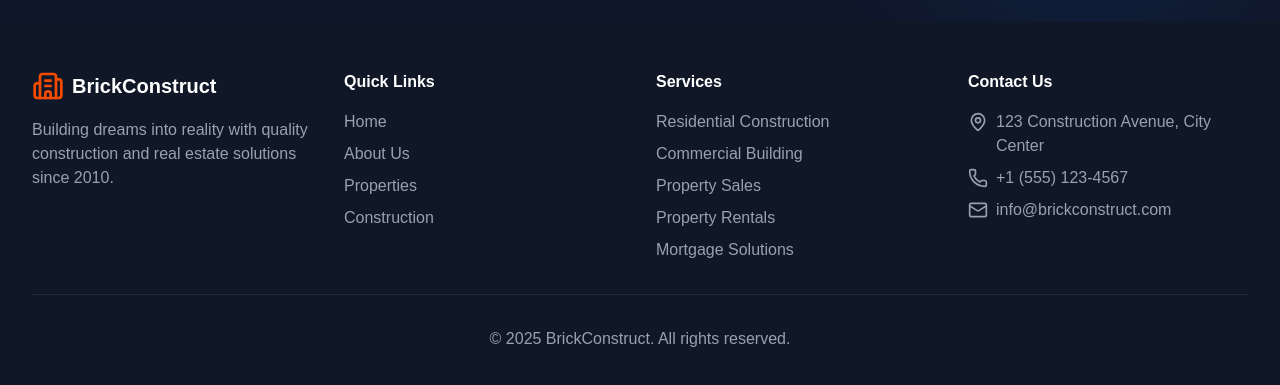
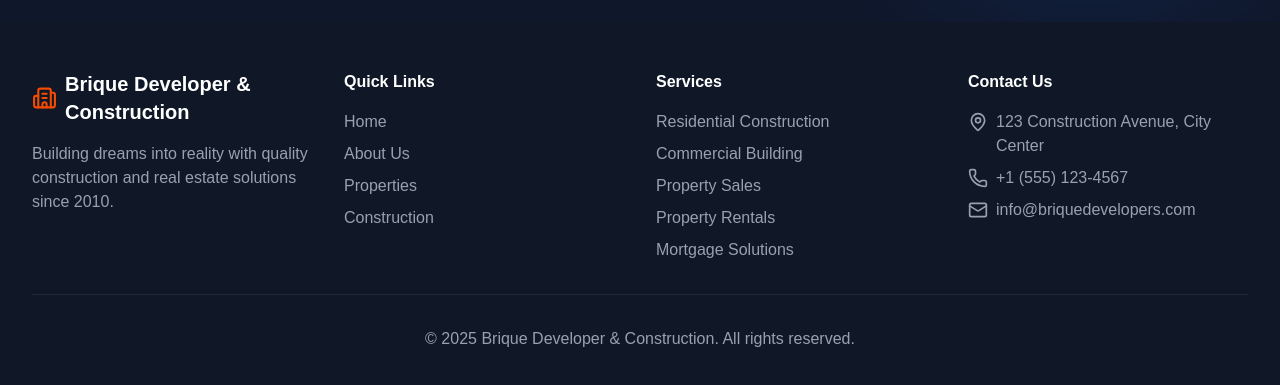
Before and after one commit to briquedeveloper1234-a11y/frontend_brique, a Next.js app: page / in a window 1280 px wide. Shown: the part 6181-6566 px from the top of the page. Built offline with nearby package versions, Linux system fonts and the light colour scheme.

Commit message:
name correction

```diff
--- a/src/app/layout.tsx
+++ b/src/app/layout.tsx
@@ -3,7 +3,7 @@ import Navbar from "@/components/Navbar";
 import Footer from "@/components/Footer";
 
 export const metadata = {
-  title: "Brick Developer & Construction",
+  title: "Brique Developer & Construction",
   description: "Construction & Real Estate Company",
 };
 
--- a/src/components/Footer.tsx
+++ b/src/components/Footer.tsx
@@ -9,7 +9,7 @@ const Footer = () => {
           <div>
             <div className="flex items-center mb-4">
               <Building2 className="h-8 w-8 text-orange-600" />
-              <span className="ml-2 text-xl font-bold">BrickConstruct</span>
+              <span className="ml-2 text-xl font-bold">Brique Developer & Construction</span>
             </div>
             <p className="text-gray-400">
               Building dreams into reality with quality construction and real estate solutions since 2010.
@@ -66,14 +66,14 @@ const Footer = () => {
               </li>
               <li className="flex items-center">
                 <Mail className="h-5 w-5 mr-2 flex-shrink-0" />
-                info@brickconstruct.com
+                info@briquedevelopers.com
               </li>
             </ul>
           </div>
         </div>
 
         <div className="border-t border-gray-800 pt-8 text-center text-gray-400">
-          <p>&copy; 2025 BrickConstruct. All rights reserved.</p>
+          <p>&copy; 2025 Brique Developer & Construction. All rights reserved.</p>
         </div>
       </div>
     </footer>
```
